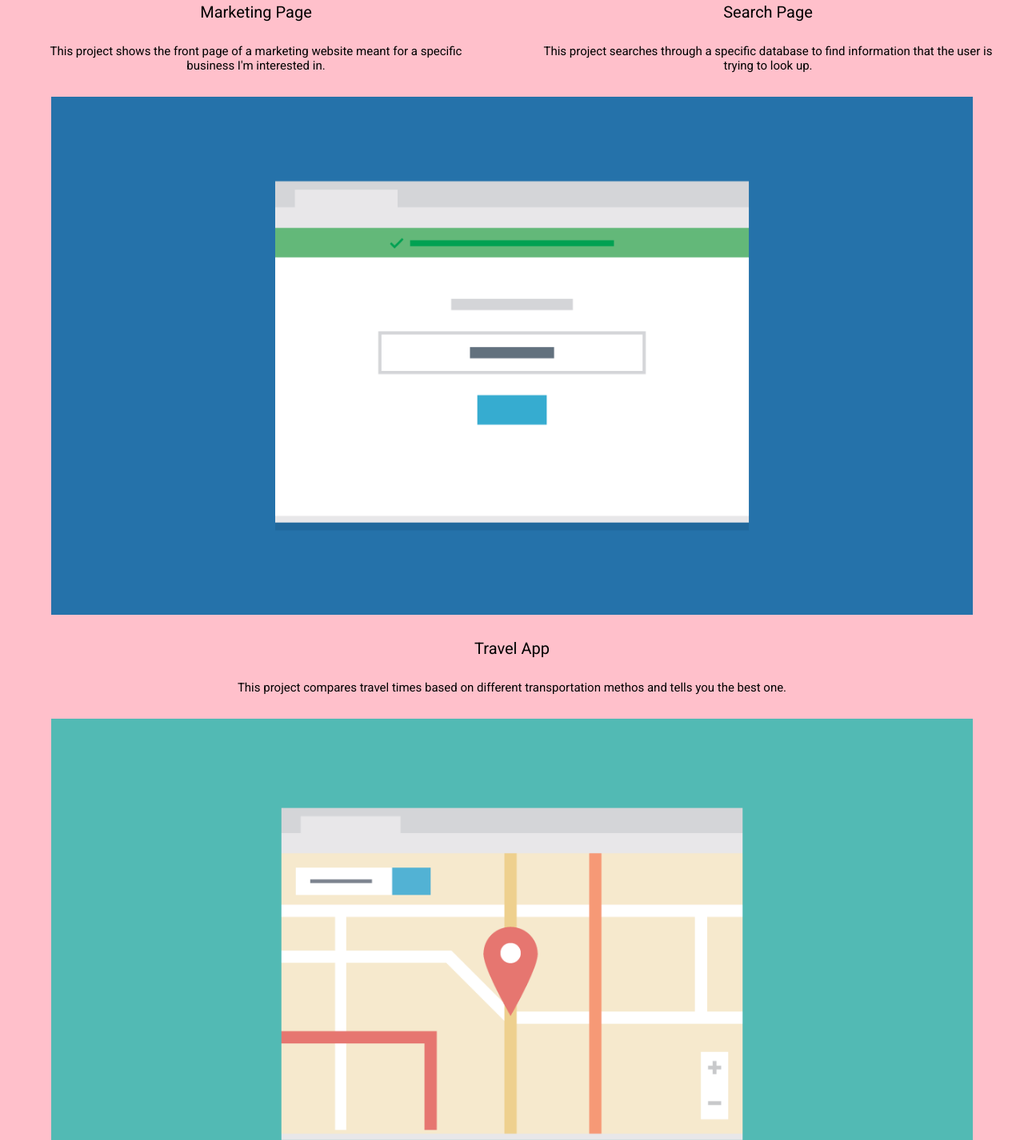
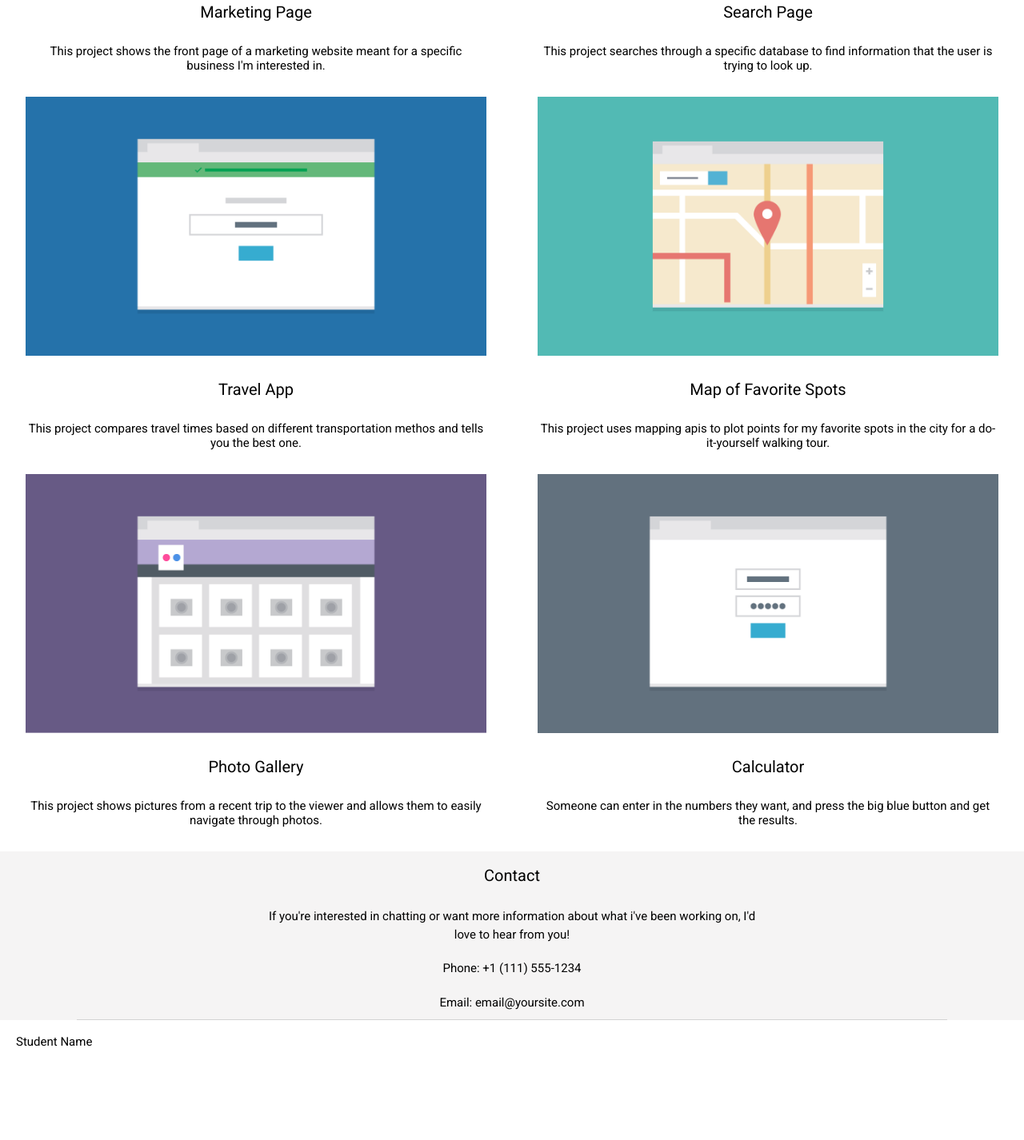
Before and after one commit to TylerOliverTaylor/TeamTreeHouseProject2, a plain HTML site: page index.html in a window 1280 px wide. Shown: the part 880-2306 px from the top of the page at 80% size. After the commit the page ends 2211 px from the top, so only its background shows below. Drawn offline with Linux system fonts and the light colour scheme.

Commit message:
Completed Two lower @medias

```diff
--- a/css/styles.css
+++ b/css/styles.css
@@ -191,6 +191,10 @@ a{
 	color: black;
 }
 
+.exculed{
+	display: none;
+}
+
 @media (min-width: 768px){
 
 
@@ -220,9 +224,7 @@ a{
 	.marketing{
 		clear: both;
 	}
-	.portfolio{
-		background: pink;
-	}
+
 	.portfolio{
 		clear: both;
 	}
@@ -242,4 +244,34 @@ a{
 		float: left;
 	}
 
+	.travel{
+		width: 50%;
+		float: left;
+	}
+
+	.map{
+		width: 50%;
+		float: left;
+	}
+
+	.photo{
+		width: 50%;
+		float:left;
+	}
+	.calculator{
+		width: 50%;
+		float: left;
+	}
+
+	.contact{
+		clear:both;
+	}
+
+	.contact p{
+		width: 50%;
+	}
+
+	.backtotop{
+		display: none;
+	}
 }
--- a/index.html
+++ b/index.html
@@ -69,7 +69,12 @@
         </section>
         <footer>
             <h3>Student Name</h3>
-            <a href="#top">Back to Top</a>
+            <a href="#top" class="backtotop">Back to Top</a>
+            <div class="exculed">
+                <a href="#">Home</a>
+                <a href="#portfolio">Portfolio</a>
+                <a href="#contact">Contact</a>
+            </div>
         </footer>
 
 
```
